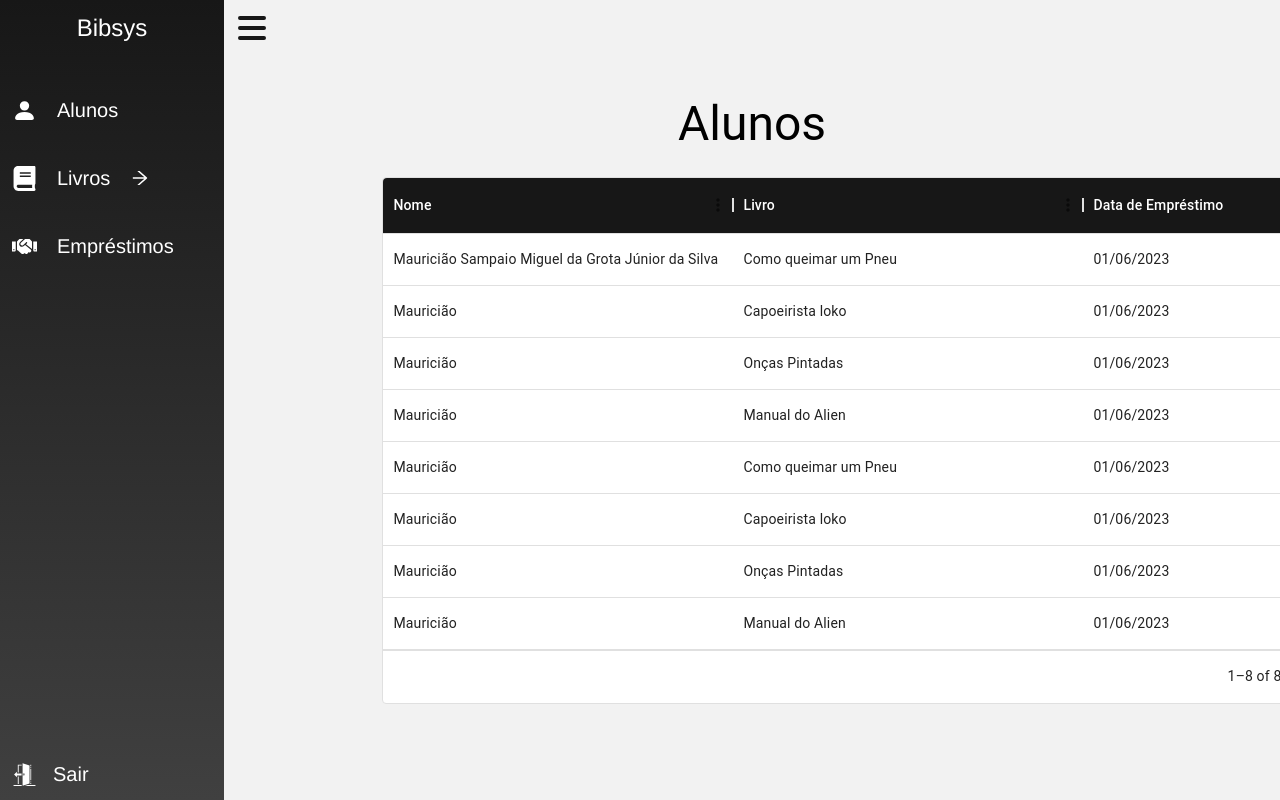
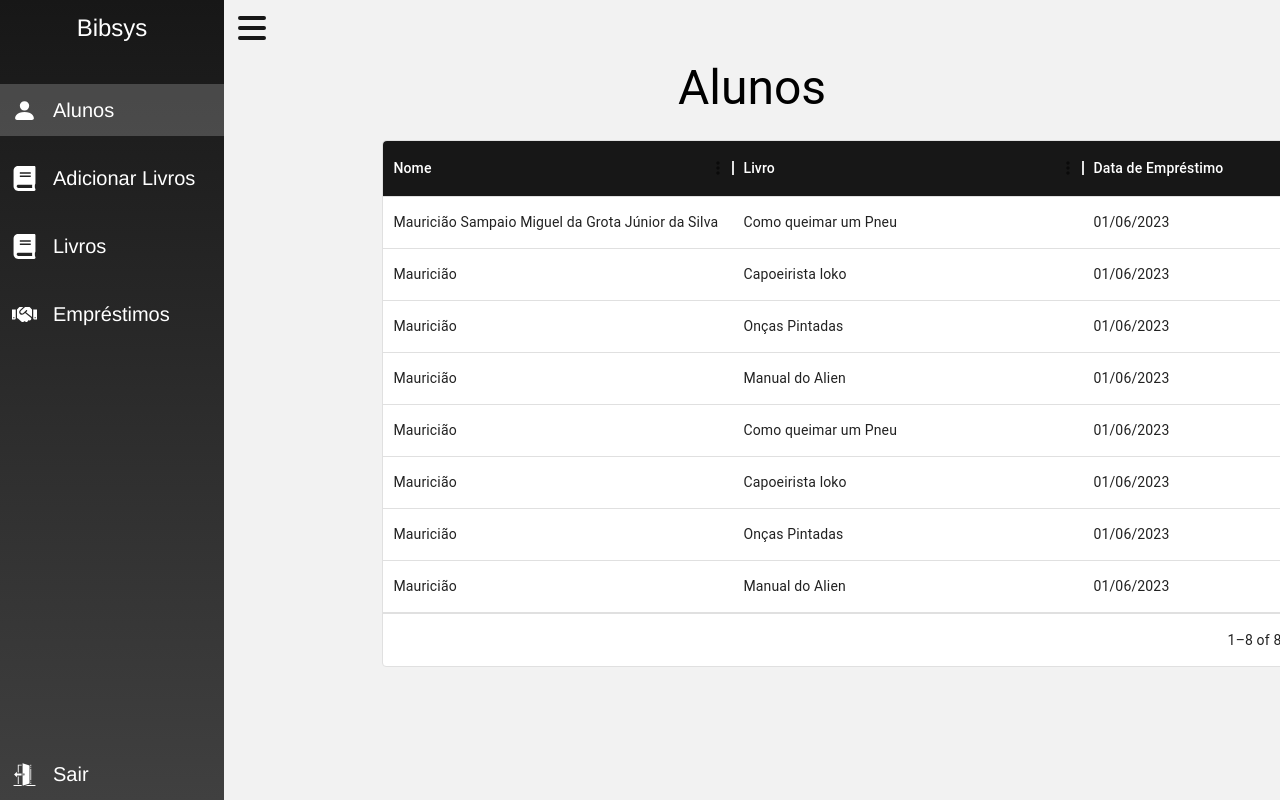
Before and after one commit to Fabio-Paula/biblioteca-pex, a Next.js app: page /alunos in a window 1280 px wide. Shown: the top 800 px of the page. Built offline with nearby package versions, Linux system fonts and the light colour scheme.

Commit message:
Revert "criado função para a navbar"
This reverts commit 54e1b89614d0865a83d9144ec11198f5bfcb459d.

```diff
--- a/components/mainContainer.tsx
+++ b/components/mainContainer.tsx
@@ -1,27 +1,13 @@
 import React from "react";
 import Menu from "./menu";
-import { ToastContainer } from 'react-toastify'
 
 interface IMainContainer {
-  children: React.ReactNode;
+  children: React.ReactNode
 }
 
 export default function MainContainer({ children }: IMainContainer) {
   return (
     <div className="flex size-window bg-black/5">
-      <ToastContainer
-        position="top-right"
-        autoClose={5000}
-        hideProgressBar={false}
-        newestOnTop={false}
-        closeOnClick
-        rtl={false}
-        pauseOnFocusLoss
-        draggable
-        pauseOnHover
-        theme="dark"
-      />
-      <ToastContainer />
       <Menu />
       <div className="size-window">{children}</div>
     </div>
--- a/components/menu.tsx
+++ b/components/menu.tsx
@@ -2,67 +2,54 @@ import { HiMenu } from "react-icons/hi";
 import { BsFillPersonFill } from "react-icons/bs";
 import { FaBook } from "react-icons/fa";
 import { FaHandshake } from "react-icons/fa";
-import { AiOutlineArrowDown, AiOutlineArrowRight } from "react-icons/ai";
-import { usePathname } from "next/navigation";
 import { GiEntryDoor } from "react-icons/gi";
 import { useEffect, useState } from "react";
 import Link from "next/link";
 import { useRouter } from "next/router";
 
-const menuValues = [
-  {
+const menuValues = [{
   path: "/alunos",
   text: "Alunos",
-    icon: <BsFillPersonFill className="animation-icon" size={25} />,
+  icon: <BsFillPersonFill className="animation-icon" size={25} />
 },
   {
   path: "/alunos/addStudents",
   text: "Adicionar Livros",
-    icon: <FaBook className="animation-icon" size={25} />,
+  icon: <FaBook className="animation-icon" size={25} />
 },
   {
   path: "/",
   text: "Livros",
-    icon: <FaBook className="animation-icon" size={25} />,
-  },
-  {
+  icon: <FaBook className="animation-icon" size={25} />
+}, {
   path: "/emprestimos",
   text: "Empréstimos",
-    icon: <FaHandshake className="animation-icon" size={25} />,
-  },
-];
+  icon: <FaHandshake className="animation-icon" size={25} />
+}]
 
 export default function Menu() {
   const [changeValueMenu, setChangeValueMenu] = useState<boolean>(true);
   const [windowSize, setWindowSize] = useState<number>(0);
-  const [studentsOptions, setStudentsOptions] = useState<boolean>(false);
-  const { pathname, push } = useRouter();
-  const Route = usePathname();
+  const { pathname } = useRouter()
 
   function ChangeStateMenu() {
     setChangeValueMenu(!changeValueMenu);
   }
 
-  function verifyMenuState(text: string) {
-    const itemText = text.toLowerCase();
-    if (Route == itemText) return "bg-white/20";
-    else return "";
+  function verifyMenuState(text: string){
+    const itemText = text.toLowerCase()
+    if(pathname==itemText) return "bg-white/20"
+    else return ""
   }
 
   useEffect(() => {
-    setWindowSize(globalThis?.window?.innerWidth);
-  }, []);
+    setWindowSize(globalThis?.window?.innerWidth)
+  },[])
 
   return (
     <>
-      {Route != "/signUp" && (
-        <div>
-          {changeValueMenu && windowSize < 1024 ? (
-            <div
-              onClick={() => setChangeValueMenu(false)}
-              className="fixed w-full h-full bg-black/40 backdrop-blur-sm"
-            />
-          ) : null}
+    {changeValueMenu && windowSize < 1024 ?
+      <div onClick={() => setChangeValueMenu(false)} className="fixed w-full h-full bg-black/40 backdrop-blur-sm" /> : null}
       <nav className="relative lg:flex">
         <div
           className={
@@ -76,87 +63,27 @@ export default function Menu() {
               <h1 className="mt-3 text-2xl text-white">Bibsys</h1>
             </Link>
           )}
-              <div
-                className={
+          <div className={
             changeValueMenu
             ? "transition-all mt-10 space-y-4"
             : "item-menu-close"
+          }>
+            {
+              menuValues.map(item => {
+                if (changeValueMenu) {
+                return (
+                  <Link key={item.path} href={item.path} className={`item-menu-open ${verifyMenuState(item.path)}`}>
+                    {item.icon}
+                    <p>{item.text}</p>
+                  </Link>
+                )} else {
+                  return (
+                  <Link key={item.path} href={item.path}>
+                    {item.icon}
+                  </Link>
+                  )}
+              })
             }
-              >
-                {changeValueMenu ? (
-                  <>
-                    <div
-                      onClick={() => push("/alunos")}
-                      className="flex items-center gap-5 item-menu-open"
-                    >
-                      <BsFillPersonFill className="animation-icon" size={25} />
-                      Alunos
-                    </div>
-                    <div
-                      onClick={() => setStudentsOptions(!studentsOptions)}
-                      className="item-menu-open"
-                    >
-                      <div className="flex items-center gap-5">
-                        <FaBook className="animation-icon" size={25} />
-                        Livros
-                        {studentsOptions ? (
-                          <AiOutlineArrowDown />
-                        ) : (
-                          <AiOutlineArrowRight />
-                        )}
-                      </div>
-                    </div>
-                    {studentsOptions && (
-                      <div className="transition-all">
-                        <ul>
-                          <li
-                            className="item-menu-open"
-                            onClick={() => push("/")}
-                          >
-                            Biblioteca
-                          </li>
-                          <li
-                            className="item-menu-open"
-                            onClick={() => push("/alunos/addStudents")}
-                          >
-                            Adicionar Livros
-                          </li>
-                        </ul>
-                      </div>
-                    )}
-                    <div
-                      onClick={() => push("/emprestimos")}
-                      className="flex items-center gap-5 item-menu-open"
-                    >
-                      <FaHandshake className="animation-icon" size={25} />
-                      Empréstimos
-                    </div>
-                  </>
-                ) : (
-                  <ul className="space-y-8">
-                    <li>
-                      <BsFillPersonFill
-                        onClick={() => push("/alunos")}
-                        className="animation-icon"
-                        size={25}
-                      />
-                    </li>
-                    <li>
-                      <FaBook
-                        onClick={() => push("/")}
-                        className="animation-icon"
-                        size={25}
-                      />
-                    </li>
-                    <li>
-                      <FaHandshake
-                        onClick={() => push("/emprestimos")}
-                        className="animation-icon"
-                        size={25}
-                      />
-                    </li>
-                  </ul>
-                )}
           </div>
           {changeValueMenu ? (
             <Link
@@ -192,8 +119,6 @@ export default function Menu() {
           </div>
         )}
       </nav>
-        </div>
-      )}
     </>
   );
 }
--- a/package.json
+++ b/package.json
@@ -28,7 +28,6 @@
     "react-dom": "18.2.0",
     "react-hook-form": "^7.43.9",
     "react-icons": "^4.8.0",
-    "react-toastify": "^9.1.3",
     "tailwindcss": "3.3.1",
     "typescript": "5.0.4"
   }
--- a/pages/alunos/index.tsx
+++ b/pages/alunos/index.tsx
@@ -111,7 +111,7 @@ export default function Loan(props: any) {
         <Typography
           variant="h3"
           component="h3"
-          sx={{ textAlign: "center", mb: 3 }}
+          sx={{ textAlign: "center", mt: "-10%", mb: 3 }}
         >
           Alunos
         </Typography>
--- a/pages/emprestimos/index.tsx
+++ b/pages/emprestimos/index.tsx
@@ -1,7 +1,7 @@
 import { Box, Typography } from "@mui/material";
 import { DataGrid, GridRowSelectionModel } from "@mui/x-data-grid";
 import moment from "moment";
-import { useState } from "react";
+import { useEffect, useState } from "react";
 
 interface IRow {
   id: string;
@@ -23,8 +23,8 @@ export default function Loan(props: any) {
       headerName: "Data de Empréstimo",
       headerClassName: "bg-neutral-900 text-white",
       width: 400,
-      // renderCell: (params: any) =>
-        // moment(params.row.createdAt).format("DD/MM/YYYY"),
+      renderCell: (params: any) =>
+        moment(params.row.createdAt).format("DD/MM/YYYY"),
     }
   ];
 
@@ -32,42 +32,42 @@ export default function Loan(props: any) {
     {
       id: "1",
       book: "Como queimar um Pneu",
-      DateOfLoan: "10-05-2023",
+      DateOfLoan: "22-04-2023",
     },
     {
       id: "2",
       book: "Capoeirista loko",
-      DateOfLoan: "14-04-2023",
+      DateOfLoan: "22-04-2023",
     },
     {
       id: "3",
       book: "Onças Pintadas",
-      DateOfLoan: "05-04-2023",
+      DateOfLoan: "22-04-2023",
     },
     {
       id: "4",
       book: "Manual do Alien",
-      DateOfLoan: "11-04-2023",
+      DateOfLoan: "22-04-2023",
     },
     {
       id: "5",
       book: "Como queimar um Pneu",
-      DateOfLoan: "20-04-2023",
+      DateOfLoan: "22-04-2023",
     },
     {
       id: "6",
       book: "Capoeirista loko",
-      DateOfLoan: "24-04-2023",
+      DateOfLoan: "22-04-2023",
     },
     {
       id: "7",
       book: "Onças Pintadas",
-      DateOfLoan: "18-04-2023",
+      DateOfLoan: "22-04-2023",
     },
     {
       id: "8",
       book: "Manual do Alien",
-      DateOfLoan: "23-04-2023",
+      DateOfLoan: "22-04-2023",
     },
   ];
 
@@ -88,12 +88,12 @@ export default function Loan(props: any) {
 
   return (
     <>
-      <div className="pt-5 hidden justify-center items-center h-screen lg:flex">
+      <div className="hidden justify-center items-center h-screen lg:flex">
         <Box sx={{ height: "auto", width: "70%" }}>
           <Typography
             variant="h3"
             component="h3"
-            sx={{ textAlign: "center", mb: 3 }}
+            sx={{ textAlign: "center", mt: "-10%", mb: 3 }}
           >
             Empréstimos
           </Typography>
--- a/pages/index.tsx
+++ b/pages/index.tsx
@@ -1,6 +1,5 @@
 import Button from "@/components/button";
 import { Box, Typography } from "@mui/material";
-import { CgTrash } from "react-icons/cg";
 import { DataGrid, GridRowSelectionModel } from "@mui/x-data-grid";
 import { useState } from "react";
 
@@ -84,13 +83,9 @@ export default function Books(props: any) {
     }
   }
 
-  function deleteBook(){
-
-  }
-
   return (
     <>
-      <div className="pt-5 flex justify-end right-2 z-10 fixed lg:hidden">
+      <div className="mt-5 flex justify-end right-2 z-10 fixed lg:hidden">
         <Button>Emprestar</Button>
       </div>
       <div className="hidden justify-center items-center h-screen flex-col lg:flex">
@@ -118,13 +113,8 @@ export default function Books(props: any) {
             />
           </Box>
         </div>
-        <div className="flex gap-5">
-          <div className="mt-5 flex justify-end">
-            <Button>Emprestar</Button>
-          </div>
-          <div className="mt-5 flex justify-end">
-            <Button>Remover</Button>
-          </div>
+        <div className="mt-5 flex justify-end">
+          <Button>Emprestar</Button>
         </div>
       </div>
       <div className="lg:hidden">
@@ -137,12 +127,7 @@ export default function Books(props: any) {
                 index
               )} grid-cols-1 w-full text-center p-2 m-auto`}
             >
-              <div className="flex items-center">
-                <div className="w-[90%]">{e.book}</div>
-                <div>
-                  <CgTrash onClick={deleteBook} size={20} className="hover:text-red-600 cursor-pointer"/>
-                </div>
-              </div>
+              {e.book}
             </div>
           ))}
         </div>
--- a/pages/signUp/index.tsx
+++ b/pages/signUp/index.tsx
@@ -11,9 +11,9 @@ export interface IFormInput {
 export default function Login() {
   const router = useRouter();
   const [values, setValues] = React.useState({
-    user: "fabio",
-    password: "safepassword",
-  });
+    user: 'fabio',
+    password: 'safepassword'
+  })
 
   const {
     register,
@@ -23,16 +23,16 @@ export default function Login() {
     defaultValues: { Login: "", Senha: "" },
   });
 
-  const { pathname } = useRouter();
+  console.log(errors);
 
   return (
-    <div className="flex justify-center items-center h-screen">
+    <div>
       <form
         onSubmit={handleSubmit((data) => {
           authService
             .login(data)
             .then(() => {
-              router.push("/");
+              router.push("/dashboard");
             })
             .catch(() => {
               <p>Usuário ou senha estão inválidos</p>;
```
Also changed, not shown: 1 other file (tests, documents, lock files or other folders). Lines whose indentation alone changed are shown as unchanged.
